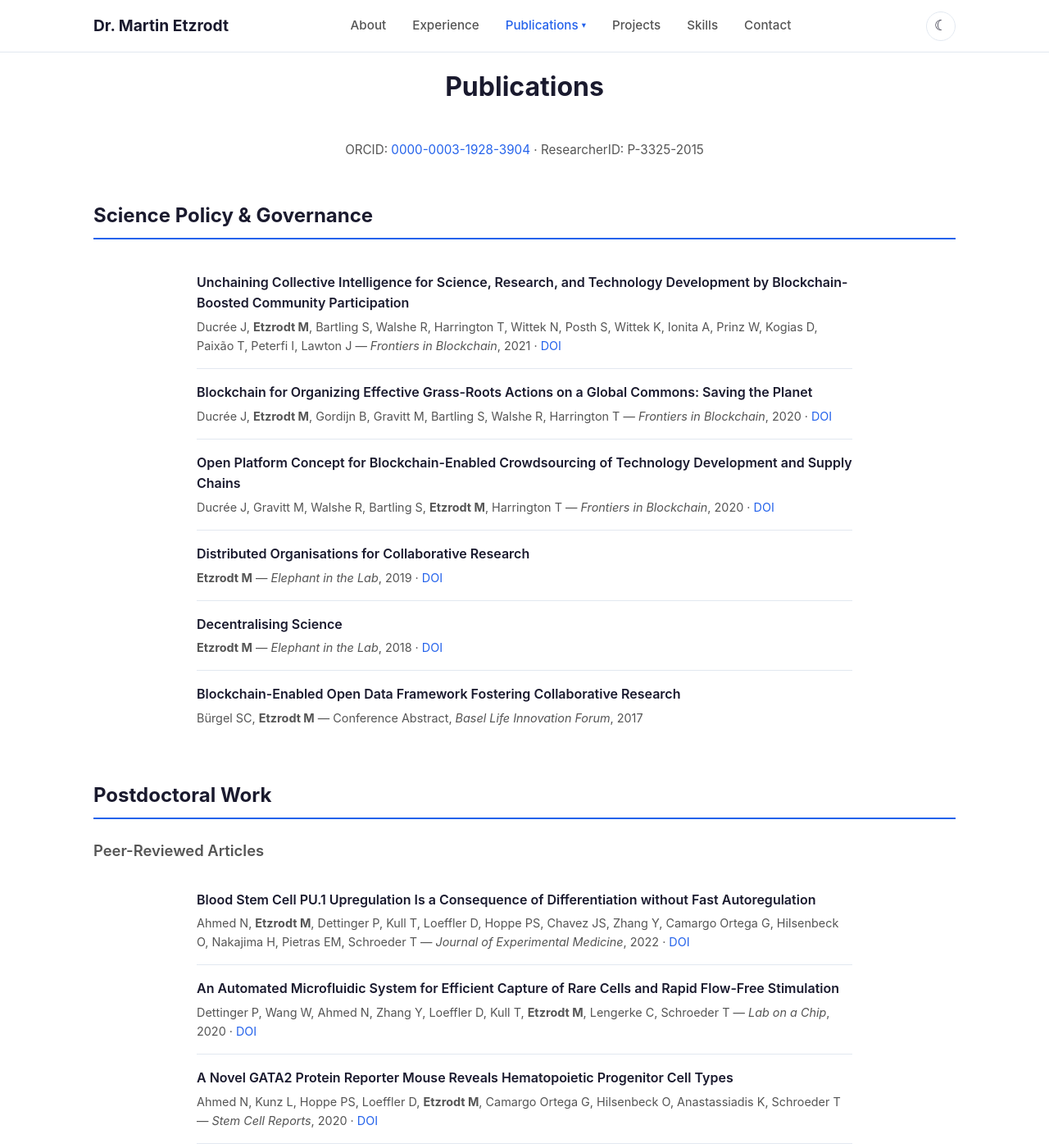
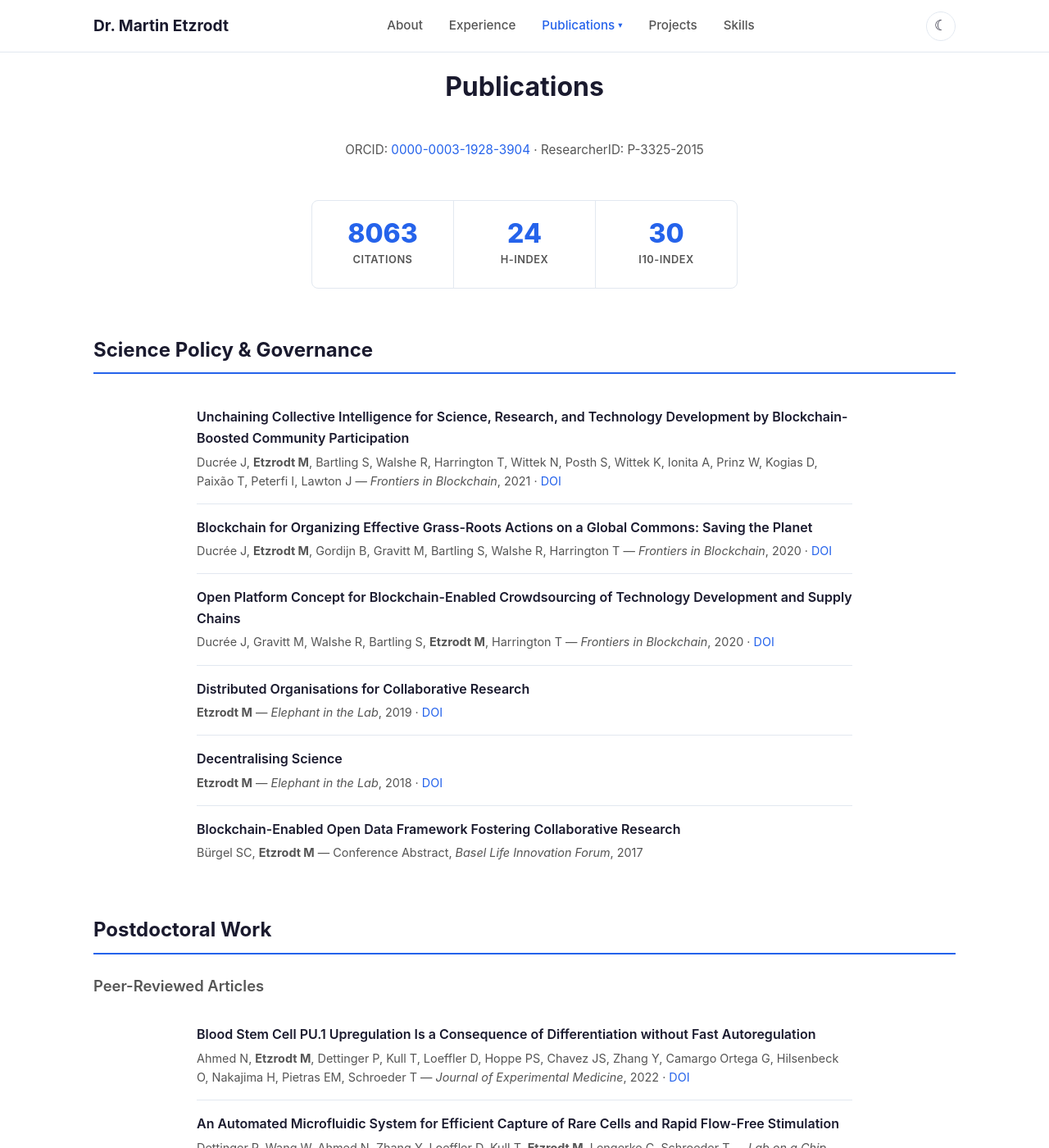
Before and after one commit to etzm/etzrodt-website, a Jekyll site: the page built from publications.html, in a window 1280 px wide and 1400 px high. Shown: the whole window at 82% size. Built offline with Jekyll 4.4.1, drawn with Linux system fonts in a browser that asks for light colours; some of the changed text lies outside the part shown.

Commit message:
Remove Contact section, enlarge footer, add Google Scholar stats
Move contact info into an enlarged footer with "Get in Touch" heading,
social icons, nav links, and brand. Add Scholar metrics bar (8063
citations, h-index 24, i10-index 30) to top of publications page.

Co-Authored-By: Claude Opus 4.6 <noreply@anthropic.com>

```diff
--- a/_config.yml
+++ b/_config.yml
@@ -20,6 +20,12 @@ about:
 contact:
   text: "Interested in decentralized science, Web3 for research, or collaboration? Let's connect."
 
+# Google Scholar metrics (update manually)
+scholar:
+  citations: "8063"
+  h_index: "24"
+  i10_index: "30"
+
 # Build settings
 markdown: kramdown
 permalink: pretty
--- a/_includes/footer.html
+++ b/_includes/footer.html
@@ -1,15 +1,9 @@
-<footer class="footer">
+<footer class="footer" id="contact">
     <div class="container">
-        <div class="footer-content">
-            <div class="footer-brand">
-                <a href="#hero" class="footer-logo">{{ site.title }}</a>
-                <p class="footer-tagline">{{ site.author.tagline }}</p>
-            </div>
-            <div class="footer-nav">
-                <a href="#about" class="footer-link">About</a>
-                <a href="#experience" class="footer-link">Experience</a>
-                <a href="#projects" class="footer-link">Projects</a>
-                <a href="#contact" class="footer-link">Contact</a>
+        <div class="footer-top">
+            <div class="footer-contact">
+                <h2 class="footer-heading">Get in Touch</h2>
+                <p class="footer-contact-text">{{ site.contact.text }}</p>
             </div>
             <div class="footer-social">
                 {% for link in site.data.social %}
@@ -19,6 +13,19 @@
                 {% endfor %}
             </div>
         </div>
+        <div class="footer-middle">
+            <div class="footer-brand">
+                <a href="{{ '/' | relative_url }}#hero" class="footer-logo">{{ site.title }}</a>
+                <p class="footer-tagline">{{ site.author.tagline }}</p>
+            </div>
+            <div class="footer-nav">
+                <a href="{{ '/' | relative_url }}#about" class="footer-link">About</a>
+                <a href="{{ '/' | relative_url }}#experience" class="footer-link">Experience</a>
+                <a href="{{ '/publications/' | relative_url }}" class="footer-link">Publications</a>
+                <a href="{{ '/' | relative_url }}#projects" class="footer-link">Projects</a>
+                <a href="{{ '/' | relative_url }}#skills" class="footer-link">Skills</a>
+            </div>
+        </div>
         <div class="footer-bottom">
             <p>&copy; {{ 'now' | date: "%Y" }} {{ site.title }}. All rights reserved.</p>
         </div>
--- a/_includes/navbar.html
+++ b/_includes/navbar.html
@@ -22,7 +22,6 @@
             </div>
             <a href="{{ '/' | relative_url }}#projects" class="nav-link">Projects</a>
             <a href="{{ '/' | relative_url }}#skills" class="nav-link">Skills</a>
-            <a href="{{ '/' | relative_url }}#contact" class="nav-link">Contact</a>
         </nav>
         <button class="theme-toggle" id="themeToggle" aria-label="Toggle dark mode" title="Toggle dark mode">
             <span id="themeIcon">&#9790;</span>
--- a/assets/css/style.css
+++ b/assets/css/style.css
@@ -571,6 +571,55 @@ ul {
     flex-wrap: wrap;
 }
 
+/* Scholar stats */
+.scholar-stats {
+    display: flex;
+    justify-content: center;
+    gap: 0;
+    margin-bottom: 56px;
+    max-width: 520px;
+    margin-left: auto;
+    margin-right: auto;
+    border: 1px solid var(--color-border);
+    border-radius: var(--radius);
+    overflow: hidden;
+}
+
+.scholar-stat {
+    flex: 1;
+    display: flex;
+    flex-direction: column;
+    align-items: center;
+    padding: 24px 16px;
+    transition: background 0.2s;
+    color: var(--color-text);
+}
+
+.scholar-stat:hover {
+    background: var(--color-bg-alt);
+    color: var(--color-text);
+}
+
+.scholar-stat + .scholar-stat {
+    border-left: 1px solid var(--color-border);
+}
+
+.scholar-stat-number {
+    font-size: 2rem;
+    font-weight: 800;
+    line-height: 1;
+    margin-bottom: 6px;
+    color: var(--color-accent);
+}
+
+.scholar-stat-label {
+    font-size: 0.8rem;
+    font-weight: 600;
+    text-transform: uppercase;
+    letter-spacing: 0.5px;
+    color: var(--color-text-light);
+}
+
 /* Publications page */
 .pub-ids {
     text-align: center;
@@ -598,61 +647,72 @@ ul {
     margin: 24px 0 16px;
 }
 
-/* ===== Contact ===== */
-#contact {
-    text-align: center;
+/* ===== Footer ===== */
+.footer {
+    padding: 80px 0 0;
+    border-top: 1px solid var(--color-border);
+    background: var(--color-bg-alt);
+    color: var(--color-text-light);
 }
 
-.contact-text {
-    color: var(--color-text-light);
-    font-size: 1.1rem;
-    margin-bottom: 28px;
+.footer-top {
+    display: flex;
+    justify-content: space-between;
+    align-items: center;
+    gap: 40px;
+    padding-bottom: 48px;
+    border-bottom: 1px solid var(--color-border);
 }
 
-.contact-icons {
-    display: flex;
-    gap: 20px;
-    justify-content: center;
-    align-items: center;
-    flex-wrap: wrap;
+.footer-heading {
+    font-size: 1.6rem;
+    font-weight: 700;
+    color: var(--color-text);
+    margin-bottom: 10px;
 }
 
-.contact-icon {
+.footer-contact-text {
+    color: var(--color-text-light);
+    font-size: 1.05rem;
+    max-width: 480px;
+}
+
+.footer-social {
+    display: flex;
+    gap: 16px;
+    align-items: center;
+    flex-shrink: 0;
+}
+
+.footer-social-icon {
     display: flex;
     align-items: center;
     justify-content: center;
-    width: 44px;
-    height: 44px;
+    width: 42px;
+    height: 42px;
     border-radius: 50%;
     border: 1px solid var(--color-border);
     color: var(--color-text-light);
-    font-size: 1.1rem;
+    font-size: 1.05rem;
     transition: border-color 0.2s, color 0.2s, background 0.2s;
 }
 
-.contact-icon:hover {
+.footer-social-icon:hover {
     border-color: var(--color-accent);
     color: var(--color-accent);
     background: rgba(37, 99, 235, 0.05);
 }
 
-[data-theme="dark"] .contact-icon:hover {
+[data-theme="dark"] .footer-social-icon:hover {
     background: rgba(91, 156, 246, 0.1);
 }
 
-/* ===== Footer ===== */
-.footer {
-    padding: 60px 0 0;
-    border-top: 1px solid var(--color-border);
-    color: var(--color-text-light);
-}
-
-.footer-content {
+.footer-middle {
     display: flex;
     justify-content: space-between;
-    align-items: flex-start;
+    align-items: center;
     gap: 40px;
-    padding-bottom: 40px;
+    padding: 36px 0;
 }
 
 .footer-brand {
@@ -664,7 +724,7 @@ ul {
     font-weight: 700;
     color: var(--color-text);
     display: block;
-    margin-bottom: 6px;
+    margin-bottom: 4px;
 }
 
 .footer-logo:hover {
@@ -678,7 +738,7 @@ ul {
 
 .footer-nav {
     display: flex;
-    gap: 24px;
+    gap: 28px;
     flex-wrap: wrap;
     align-items: center;
 }
@@ -694,38 +754,9 @@ ul {
     color: var(--color-accent);
 }
 
-.footer-social {
-    display: flex;
-    gap: 14px;
-    align-items: center;
-}
-
-.footer-social-icon {
-    display: flex;
-    align-items: center;
-    justify-content: center;
-    width: 36px;
-    height: 36px;
-    border-radius: 50%;
-    border: 1px solid var(--color-border);
-    color: var(--color-text-light);
-    font-size: 0.95rem;
-    transition: border-color 0.2s, color 0.2s, background 0.2s;
-}
-
-.footer-social-icon:hover {
-    border-color: var(--color-accent);
-    color: var(--color-accent);
-    background: rgba(37, 99, 235, 0.05);
-}
-
-[data-theme="dark"] .footer-social-icon:hover {
-    background: rgba(91, 156, 246, 0.1);
-}
-
 .footer-bottom {
     border-top: 1px solid var(--color-border);
-    padding: 20px 0;
+    padding: 24px 0;
     text-align: center;
     font-size: 0.8rem;
 }
@@ -861,11 +892,20 @@ ul {
         margin-bottom: 28px;
     }
 
-    .footer-content {
+    .footer-top {
         flex-direction: column;
-        align-items: center;
         text-align: center;
-        gap: 24px;
+        gap: 28px;
+    }
+
+    .footer-contact-text {
+        max-width: 100%;
+    }
+
+    .footer-middle {
+        flex-direction: column;
+        text-align: center;
+        gap: 20px;
     }
 
     .footer-nav {
--- a/index.html
+++ b/index.html
@@ -8,4 +8,3 @@ layout: default
 {% include publications.html %}
 {% include projects.html %}
 {% include skills.html %}
-{% include contact.html %}
--- a/publications.html
+++ b/publications.html
@@ -8,6 +8,21 @@ permalink: /publications/
     <div class="container">
         <h1 class="section-title">Publications</h1>
         <p class="pub-ids">ORCID: <a href="https://orcid.org/0000-0003-1928-3904" target="_blank" rel="noopener">0000-0003-1928-3904</a> &middot; ResearcherID: P-3325-2015</p>
+
+        <div class="scholar-stats">
+            <a href="https://scholar.google.com/citations?hl=en&user=2eDqXAQAAAAJ" class="scholar-stat" target="_blank" rel="noopener" title="View Google Scholar profile">
+                <span class="scholar-stat-number">{{ site.scholar.citations }}</span>
+                <span class="scholar-stat-label">Citations</span>
+            </a>
+            <a href="https://scholar.google.com/citations?hl=en&user=2eDqXAQAAAAJ" class="scholar-stat" target="_blank" rel="noopener" title="View Google Scholar profile">
+                <span class="scholar-stat-number">{{ site.scholar.h_index }}</span>
+                <span class="scholar-stat-label">h-index</span>
+            </a>
+            <a href="https://scholar.google.com/citations?hl=en&user=2eDqXAQAAAAJ" class="scholar-stat" target="_blank" rel="noopener" title="View Google Scholar profile">
+                <span class="scholar-stat-number">{{ site.scholar.i10_index }}</span>
+                <span class="scholar-stat-label">i10-index</span>
+            </a>
+        </div>
 
         <!-- Science Policy & Governance -->
         <div class="pub-category" id="science-policy">
@@ -181,9 +196,5 @@ permalink: /publications/
             </div>
         </div>
 
-        <div class="pub-links" style="margin-top: 48px;">
-            <a href="https://scholar.google.com/citations?hl=en&user=2eDqXAQAAAAJ" class="btn btn-outline" target="_blank" rel="noopener">Google Scholar</a>
-            <a href="https://orcid.org/0000-0003-1928-3904" class="contact-social" target="_blank" rel="noopener">ORCID</a>
-        </div>
     </div>
 </section>
```
